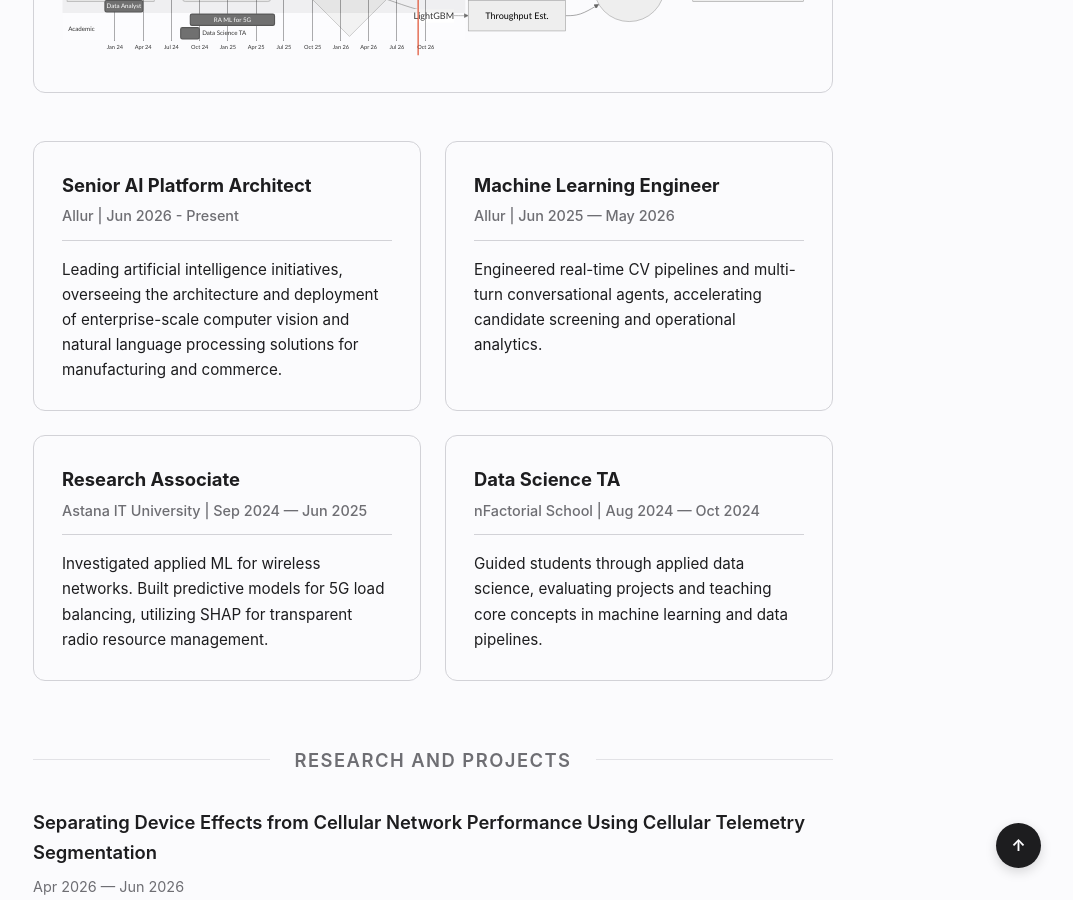
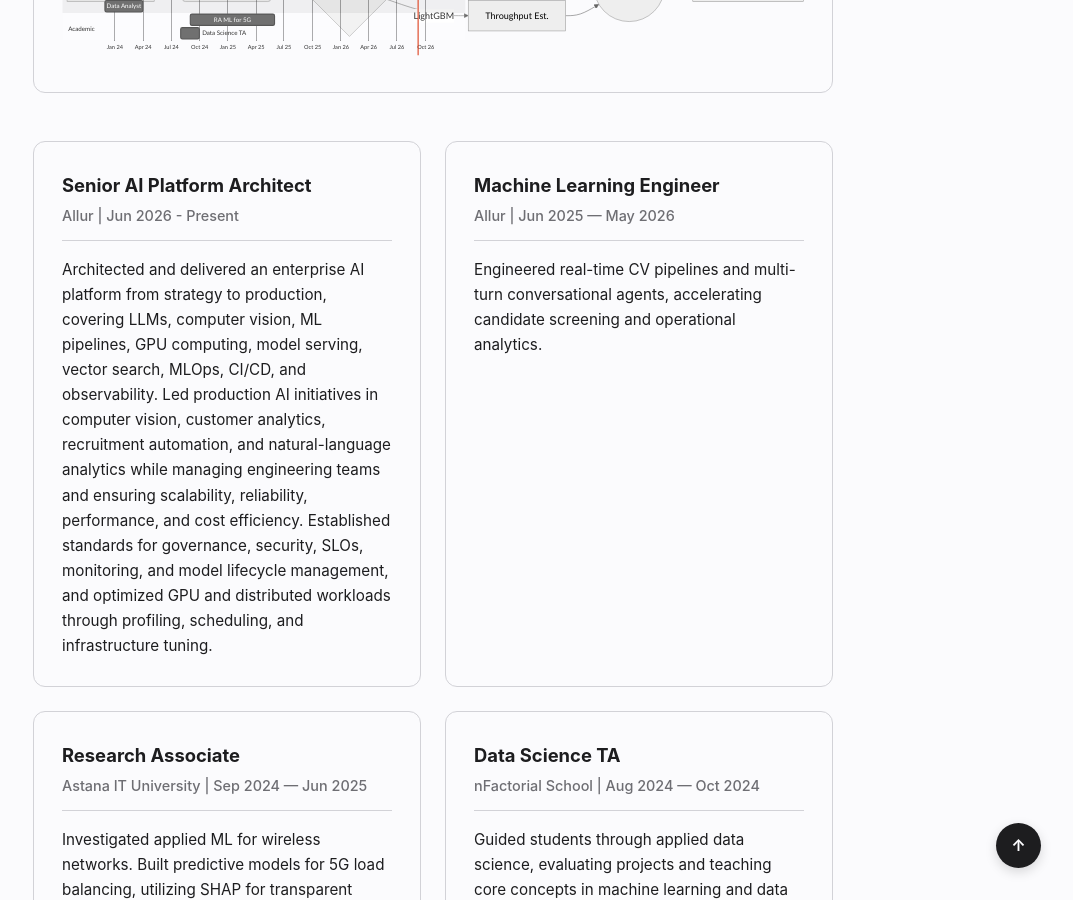
Before and after one commit to almansur04/almansur04.github.io, a Jekyll site: the page built from index.html, in a window 1280 px wide and 900 px high, scrolled down 2241 px. Shown: the whole window, without its empty margins (207-1280 px from the left). Built offline with Jekyll 4.4.1, drawn with Linux system fonts in a browser that asks for light colours.

Commit message:
Revise job description for Senior AI Platform Architect
Updated the job description for the Senior AI Platform Architect role to provide a detailed overview of responsibilities and achievements.

```diff
--- a/_includes/experience.html
+++ b/_includes/experience.html
@@ -26,7 +26,7 @@
                 <div class="card-title">Senior AI Platform Architect</div>
                 <div class="card-subtitle">Allur | Jun 2026 &#45; Present</div>
             </div>
-            <p class="description">Leading artificial intelligence initiatives, overseeing the architecture and deployment of enterprise-scale computer vision and natural language processing solutions for manufacturing and commerce.</p>
+            <p class="description">Architected and delivered an enterprise AI platform from strategy to production, covering LLMs, computer vision, ML pipelines, GPU computing, model serving, vector search, MLOps, CI/CD, and observability. Led production AI initiatives in computer vision, customer analytics, recruitment automation, and natural-language analytics while managing engineering teams and ensuring scalability, reliability, performance, and cost efficiency. Established standards for governance, security, SLOs, monitoring, and model lifecycle management, and optimized GPU and distributed workloads through profiling, scheduling, and infrastructure tuning.</p>
         </div>
 
         <div class="card">
```
